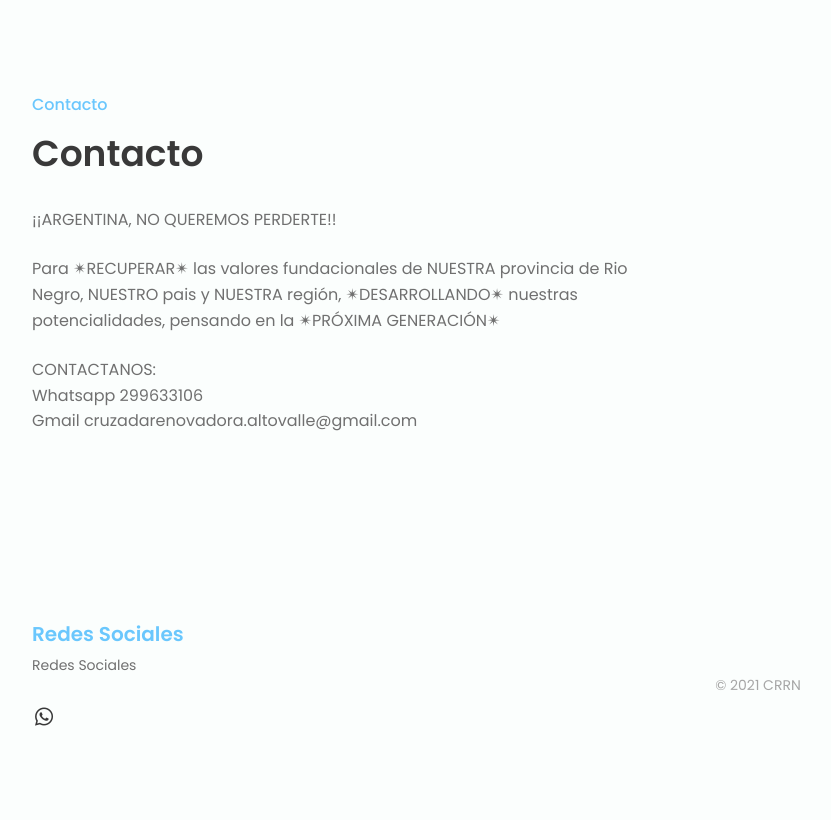
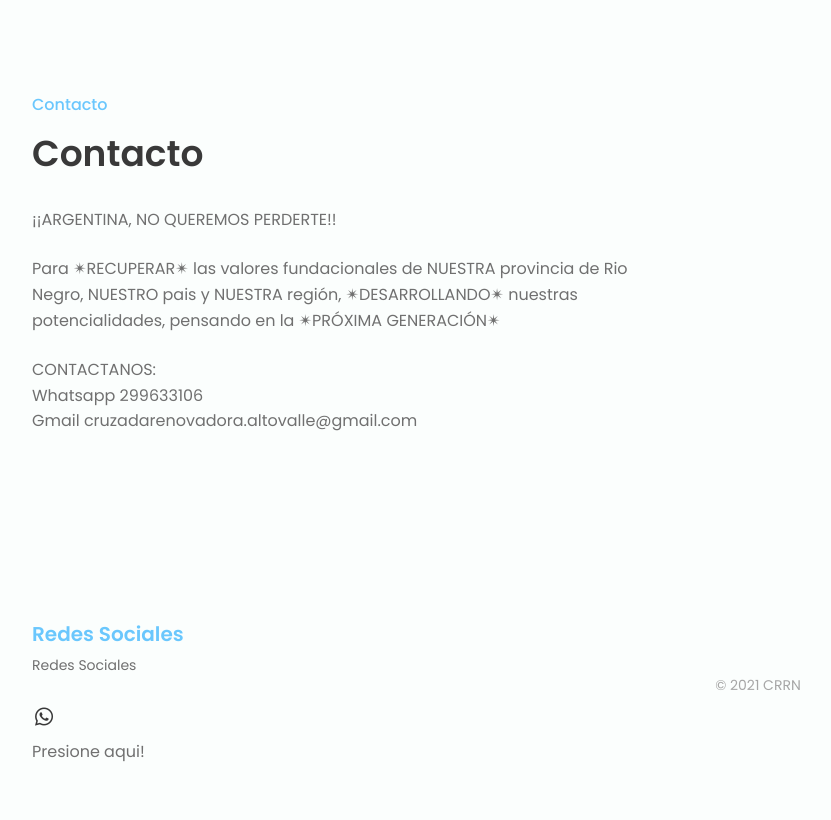
Before and after one commit to CruzadaRenovadoraRioNegro/PaginadeCruzada, a plain HTML site: page index.html in a window 1280 px wide. Shown: the part 6677-7497 px from the top of the page, without its empty margins (128-959 px from the left). Before the commit the page ends 7448 px from the top, so only its background shows below. Drawn offline with nearby package versions, Linux system fonts and the light colour scheme.

Commit message:
Update index.html

```diff
--- a/index.html
+++ b/index.html
@@ -248,6 +248,7 @@
                     <span class="footer__description">Redes Sociales</span>
                     <div>
                         <a href="https://wa.me/+5492996335106" class="footer__social"><i class='bx bxl-whatsapp'></i></a>
+                        <p class ="about__description">Presione aqui!</p>
                     </div>
                 </div>
 
```
